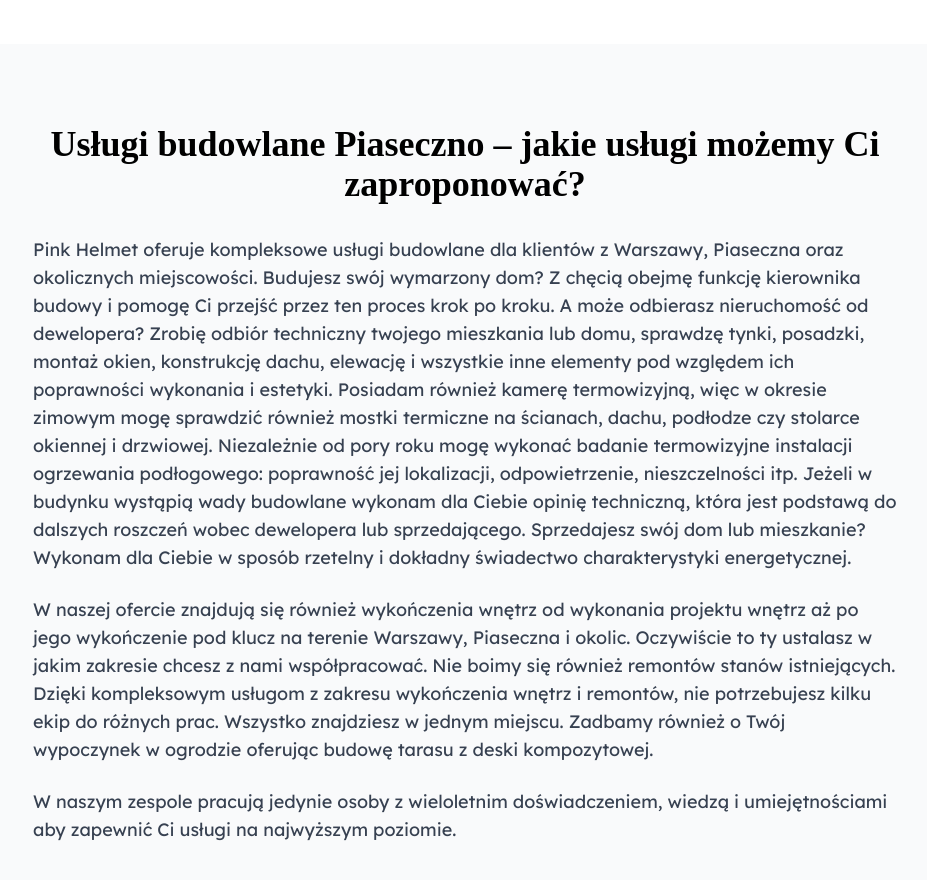
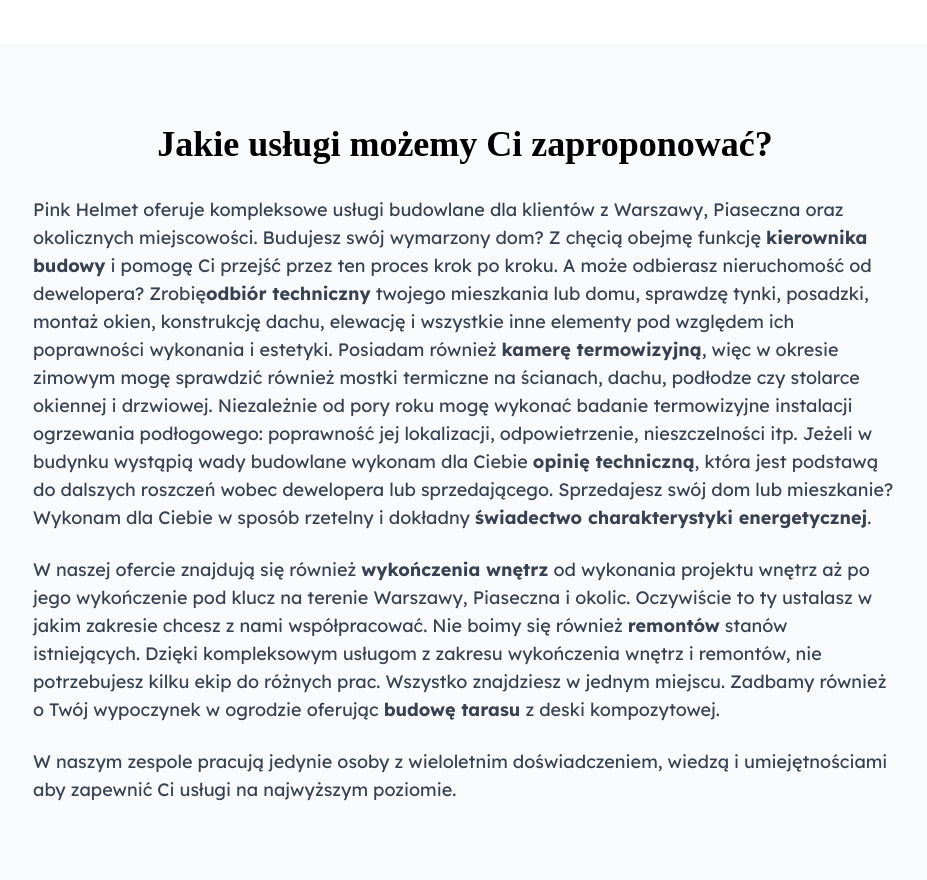
Before and after one commit to PinkHelmet/pink, a Next.js app: page / in a window 1280 px wide. Shown: the part 1400-2280 px from the top of the page, without its empty margins (175-1102 px from the left). Built offline with nearby package versions, Linux system fonts and the light colour scheme; a web font is replaced by a local one.

Commit message:
Update index.js

```diff
--- a/pages/index.js
+++ b/pages/index.js
@@ -109,32 +109,32 @@ export default function Home() {
 <section className="bg-gray-50 py-20">
   <div className="container mx-auto max-w-4xl px-4 text-center">
     <h2 className="text-3xl md:text-4xl font-bold mb-8">
-      Usługi budowlane Piaseczno – jakie usługi możemy Ci zaproponować?
+     Jakie usługi możemy Ci zaproponować?
     </h2>
 
     <div className="text-lg text-gray-700 space-y-6 text-left">
       <p>
         Pink Helmet oferuje kompleksowe usługi budowlane dla klientów z Warszawy,
         Piaseczna oraz okolicznych miejscowości. Budujesz swój wymarzony dom?
-        Z chęcią obejmę funkcję kierownika budowy i pomogę Ci przejść przez ten proces
+        Z chęcią obejmę funkcję <strong>kierownika budowy</strong> i pomogę Ci przejść przez ten proces
         krok po kroku. A może odbierasz nieruchomość od dewelopera? Zrobię
-        odbiór techniczny twojego mieszkania lub domu, sprawdzę tynki, posadzki, montaż okien,
+        <strong>odbiór techniczny</strong> twojego mieszkania lub domu, sprawdzę tynki, posadzki, montaż okien,
         konstrukcję dachu, elewację i wszystkie inne elementy pod względem ich poprawności wykonania i estetyki.
-        Posiadam również kamerę termowizyjną, więc w okresie zimowym mogę sprawdzić
+        Posiadam również <strong>kamerę termowizyjną</strong>, więc w okresie zimowym mogę sprawdzić
         również mostki termiczne na ścianach, dachu, podłodze czy stolarce okiennej i drzwiowej. Niezależnie od pory roku
         mogę wykonać badanie termowizyjne instalacji ogrzewania podłogowego: poprawność jej lokalizacji, odpowietrzenie, nieszczelności itp.
-        Jeżeli w budynku wystąpią wady budowlane wykonam dla Ciebie opinię techniczną, która jest podstawą do
+        Jeżeli w budynku wystąpią wady budowlane wykonam dla Ciebie <strong>opinię techniczną</strong>, która jest podstawą do
         dalszych roszczeń wobec dewelopera lub sprzedającego. Sprzedajesz swój dom lub mieszkanie? Wykonam dla Ciebie
-        w sposób rzetelny i dokładny świadectwo charakterystyki energetycznej.
+        w sposób rzetelny i dokładny <strong>świadectwo charakterystyki energetycznej</strong>.
 
       </p>
 
       <p>
-        W naszej ofercie znajdują się również wykończenia wnętrz od wykonania projektu wnętrz aż po jego wykończenie
+        W naszej ofercie znajdują się również <strong>wykończenia wnętrz</strong> od wykonania projektu wnętrz aż po jego wykończenie
         pod klucz na terenie Warszawy, Piaseczna i okolic. Oczywiście to ty ustalasz w jakim zakresie chcesz z nami
-        współpracować. Nie boimy się również remontów stanów istniejących. Dzięki kompleksowym usługom z zakresu wykończenia
+        współpracować. Nie boimy się również <strong>remontów</strong> stanów istniejących. Dzięki kompleksowym usługom z zakresu wykończenia
         wnętrz i remontów, nie potrzebujesz kilku ekip do różnych prac. Wszystko znajdziesz w jednym miejscu. Zadbamy również o Twój
-        wypoczynek w ogrodzie oferując budowę tarasu z deski kompozytowej.
+        wypoczynek w ogrodzie oferując <strong>budowę tarasu</strong> z deski kompozytowej.
       </p>
 
       <p>
```
